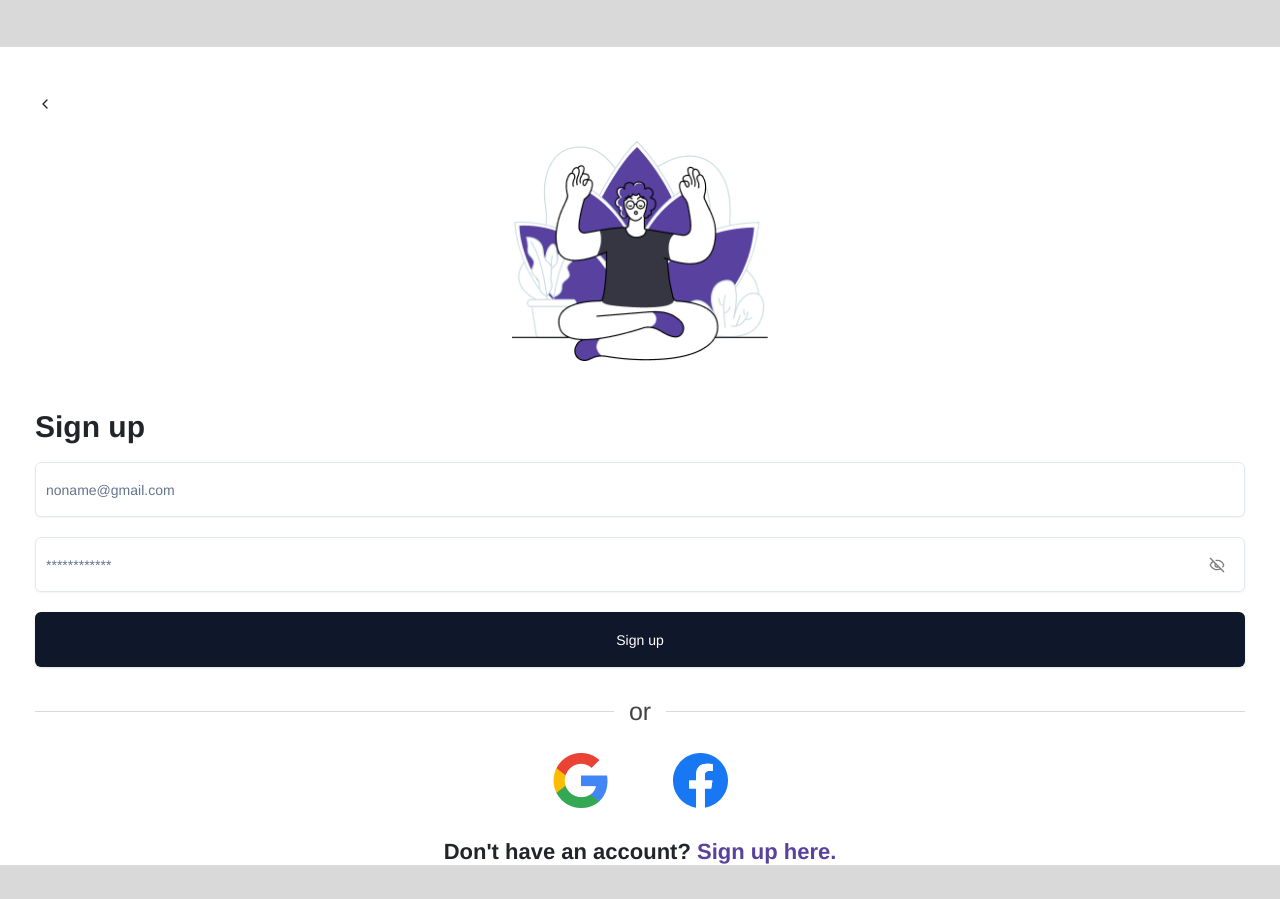
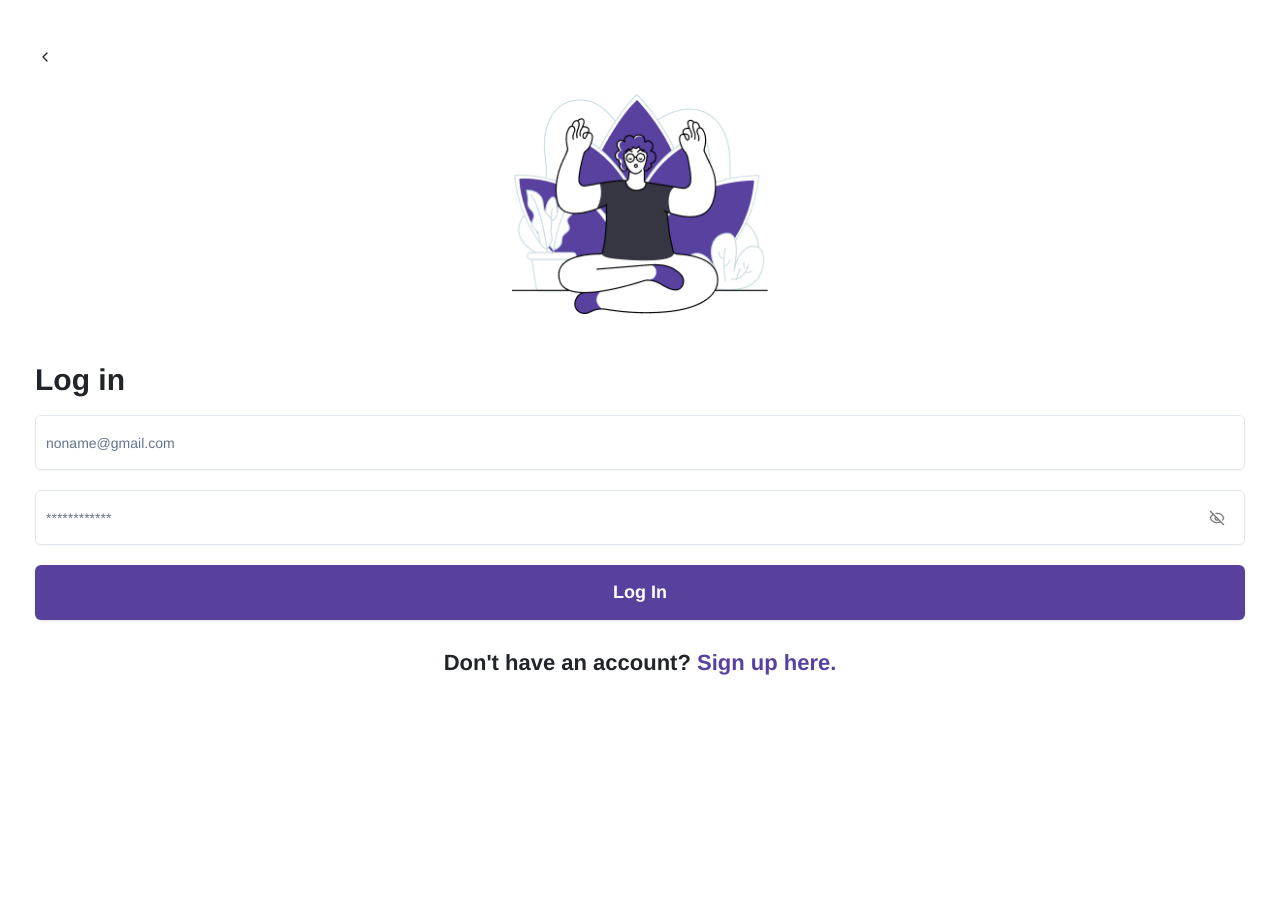
Before and after one commit to imPrafull/taskclip-react, a React (Vite) app: page / in a window 1280 px wide. After the commit the page ends 844 px from the top, so only its background shows below. Built offline with nearby package versions, Linux system fonts and the light colour scheme; a web font is replaced by a local one.

Commit message:
minor fixes

```diff
--- a/index.html
+++ b/index.html
@@ -2,7 +2,7 @@
 <html lang="en">
   <head>
     <meta charset="utf-8" />
-    <title>Anima Project - Automatically generated by Anima</title>
+    <title>TaskClip</title>
     <meta name="viewport" content="width=device-width, initial-scale=1" />
     <meta charset="utf-8" />
     <meta content="width=device-width, initial-scale=1" name="viewport" />
--- a/src/components/ui/button.tsx
+++ b/src/components/ui/button.tsx
@@ -3,7 +3,7 @@ import * as React from "react";
 import { cn } from "../../lib/utils";
 
 const buttonVariants = cva(
-  "inline-flex items-center justify-center gap-2 whitespace-nowrap rounded-md text-sm font-medium transition-colors focus-visible:outline-none focus-visible:ring-1 focus-visible:ring-ring disabled:pointer-events-none disabled:opacity-50 [&_svg]:pointer-events-none [&_svg]:size-4 [&_svg]:shrink-0",
+  "inline-flex items-center justify-center gap-2 whitespace-nowrap rounded-md text-lg font-bold transition-colors focus-visible:outline-none focus-visible:ring-1 focus-visible:ring-ring disabled:pointer-events-none disabled:opacity-50 [&_svg]:pointer-events-none [&_svg]:size-4 [&_svg]:shrink-0",
   {
     variants: {
       variant: {
--- a/src/components/ui/input.tsx
+++ b/src/components/ui/input.tsx
@@ -7,7 +7,7 @@ const Input = React.forwardRef<HTMLInputElement, React.ComponentProps<"input">>(
       <input
         type={type}
         className={cn(
-          "flex h-9 w-full rounded-md border border-input bg-transparent px-3 py-1 text-base shadow-sm transition-colors file:border-0 file:bg-transparent file:text-sm file:font-medium file:text-foreground placeholder:text-muted-foreground focus-visible:outline-none focus-visible:ring-1 focus-visible:ring-ring disabled:cursor-not-allowed disabled:opacity-50 md:text-sm",
+          "flex h-9 w-full rounded-md border border-input bg-transparent px-3 py-1 text-lg shadow-sm transition-colors file:border-0 file:bg-transparent file:text-sm file:font-medium file:text-foreground placeholder:text-muted-foreground focus-visible:outline-none focus-visible:ring-1 focus-visible:ring-ring disabled:cursor-not-allowed disabled:opacity-50 md:text-sm",
           className,
         )}
         ref={ref}
--- a/src/screens/SignIn/SignIn.tsx
+++ b/src/screens/SignIn/SignIn.tsx
@@ -8,8 +8,6 @@ export const SignIn = (): JSX.Element => {
   const navigate = useNavigate();
   return (
     <div className="bg-white w-full min-w-[390px] min-h-[844px] flex flex-col relative">
-      <header className="w-full h-[47px] bg-[#d9d9d9] flex-shrink-0" />
-
       <main className="flex-1 flex flex-col px-[35px] pt-[39px] pb-0">
         <Button
           variant="ghost"
@@ -28,7 +26,7 @@ export const SignIn = (): JSX.Element => {
         </div>
 
         <h1 className="[font-family:'Darker_Grotesque',Helvetica] font-bold text-[#212529] text-3xl tracking-[0] leading-[normal] mb-[18px]">
-          Sign up
+          Log in
         </h1>
 
         <div className="flex flex-col gap-[20px] mb-[20px]">
@@ -57,10 +55,10 @@ export const SignIn = (): JSX.Element => {
         </div>
 
         <Button className="w-full h-[55px] bg-[#58419f] hover:bg-[#58419f]/90 rounded-[10px] [font-family:'Darker_Grotesque',Helvetica] font-bold text-white text-[25px] tracking-[0] leading-[normal] mb-[30px]">
-          Sign up
+          Log In
         </Button>
 
-        <div className="flex items-center gap-[15px] mb-[27px]">
+        {/* <div className="flex items-center gap-[15px] mb-[27px]">
           <div className="flex-1 h-px bg-[#d9d9d9]" />
           <span className="[font-family:'Darker_Grotesque',Helvetica] font-normal text-[#444444] text-[25px] tracking-[0] leading-[normal]">
             or
@@ -83,14 +81,12 @@ export const SignIn = (): JSX.Element => {
               src="/facebook---original.svg"
             />
           </Button>
-        </div>
+        </div> */}
 
         <p className="[font-family:'Darker_Grotesque',Helvetica] font-bold text-[#212529] text-[22px] tracking-[0] leading-[normal] text-center">
           Don&apos;t have an account? <button onClick={() => navigate("/sign-up")} className="text-[#58419f] hover:underline">Sign up here.</button>
         </p>
       </main>
-
-      <footer className="w-full h-[34px] bg-[#d9d9d9] flex-shrink-0" />
     </div>
   );
 };
--- a/src/screens/SignUp/SignUp.tsx
+++ b/src/screens/SignUp/SignUp.tsx
@@ -9,8 +9,6 @@ export const SignUp = (): JSX.Element => {
 
   return (
     <div className="bg-white w-full min-w-[390px] min-h-[844px] flex flex-col relative">
-      <header className="w-full h-[47px] bg-[#d9d9d9] flex-shrink-0" />
-
       <main className="flex-1 flex flex-col px-[35px] pt-[39px] pb-0">
         <Button
           variant="ghost"
@@ -69,7 +67,7 @@ export const SignUp = (): JSX.Element => {
           Create Account
         </Button>
 
-        <div className="flex items-center gap-[15px] mb-[27px]">
+        {/* <div className="flex items-center gap-[15px] mb-[27px]">
           <div className="flex-1 h-px bg-[#d9d9d9]" />
           <span className="[font-family:'Darker_Grotesque',Helvetica] font-normal text-[#444444] text-[25px] tracking-[0] leading-[normal]">
             or
@@ -92,14 +90,12 @@ export const SignUp = (): JSX.Element => {
               src="/facebook---original.svg"
             />
           </Button>
-        </div>
+        </div> */}
 
         <p className="[font-family:'Darker_Grotesque',Helvetica] font-bold text-[#212529] text-[22px] tracking-[0] leading-[normal] text-center">
-          Already have an account? <button onClick={() => navigate("/")} className="text-[#58419f] hover:underline">Sign in here.</button>
+          Already have an account? <button onClick={() => navigate("/")} className="text-[#58419f] hover:underline">Log in here.</button>
         </p>
       </main>
-
-      <footer className="w-full h-[34px] bg-[#d9d9d9] flex-shrink-0" />
     </div>
   );
 };
```
Also changed, not shown: tailwind.css.
